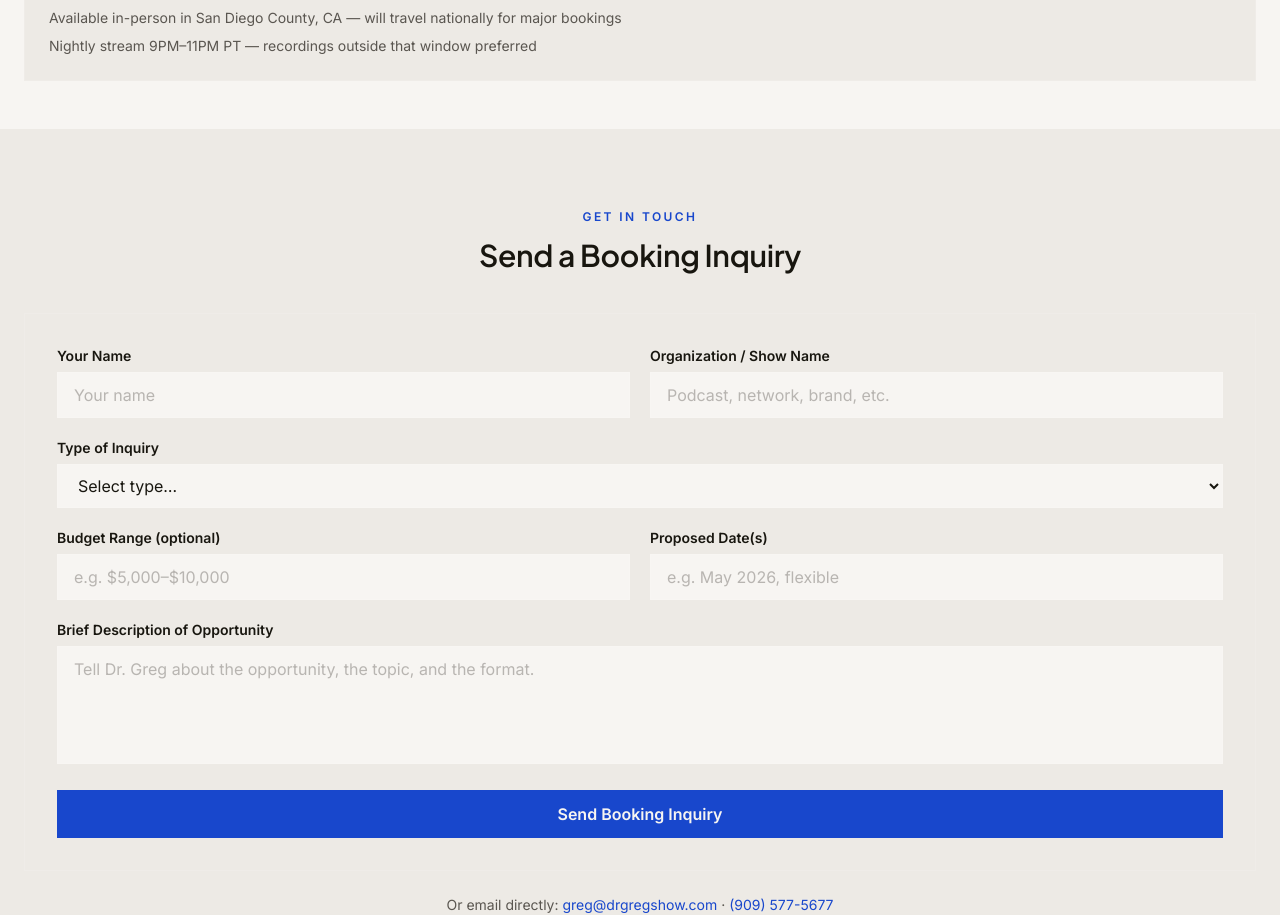
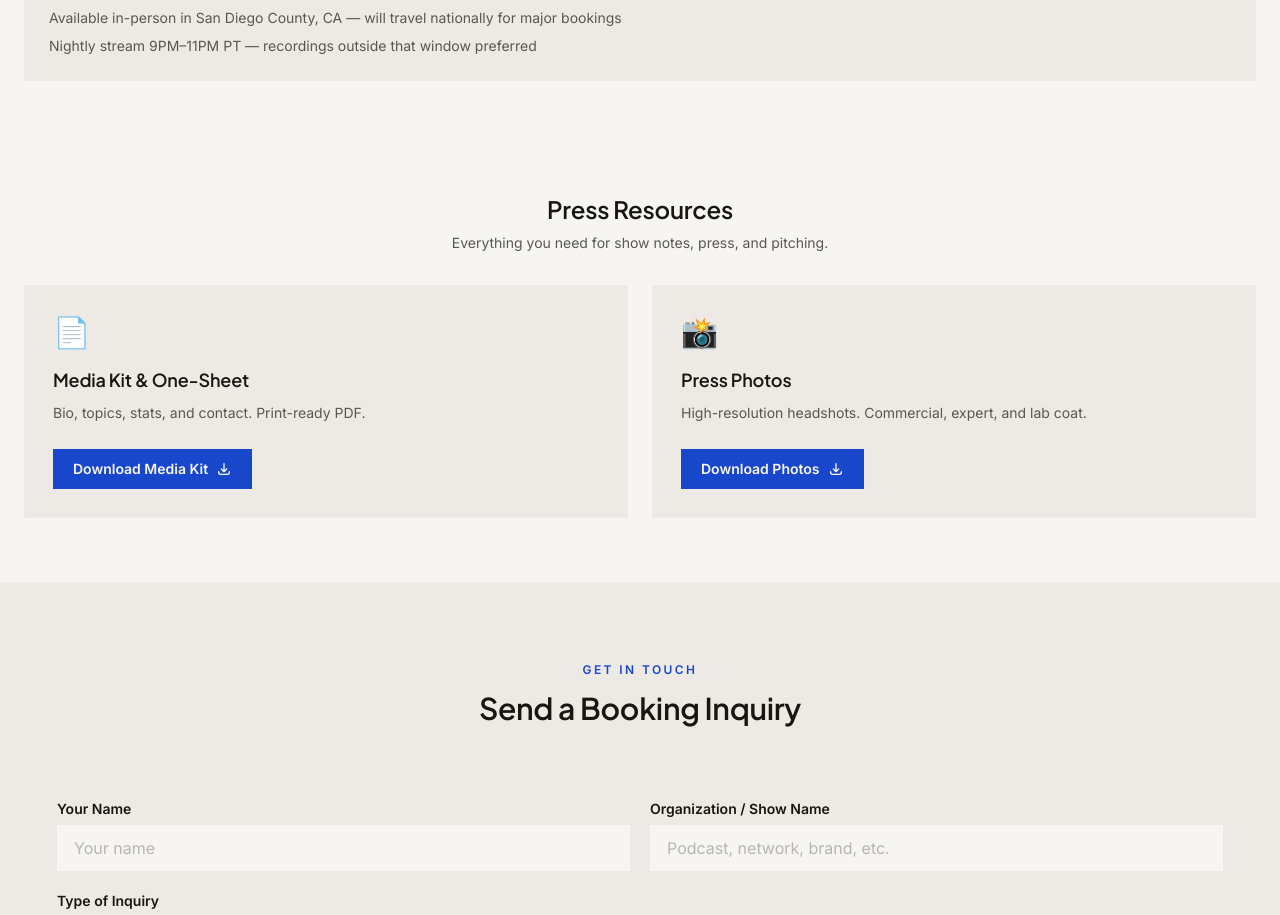
Before and after one commit to gregnewkirk/drgregshow-website, a Next.js app: page /book in a window 1280 px wide. Shown: the part 3801-4716 px from the top of the page. Built offline with nearby package versions, Linux system fonts and the light colour scheme.

Commit message:
Add Press Resources download section to /book page

```diff
--- a/src/app/book/page.tsx
+++ b/src/app/book/page.tsx
@@ -256,6 +256,50 @@ export default function BookPage() {
           </div>
         </section>
 
+        {/* Downloads */}
+        <section className="py-16 bg-bg">
+          <div className="max-w-4xl mx-auto px-6">
+            <h2 className="text-2xl font-heading font-bold text-text-primary mb-2 text-center">Press Resources</h2>
+            <p className="text-text-secondary text-center mb-8 text-sm">Everything you need for show notes, press, and pitching.</p>
+            <div className="grid grid-cols-1 sm:grid-cols-2 gap-6">
+              <div className="bg-bg-surface rounded-xl border border-white/10 p-7 flex flex-col items-start hover:border-accent-cyan/30 transition-colors">
+                <div className="text-3xl mb-4">📄</div>
+                <h3 className="font-heading font-bold text-text-primary text-lg mb-2">Media Kit & One-Sheet</h3>
+                <p className="text-text-secondary text-sm leading-relaxed mb-6 flex-1">
+                  Bio, topics, stats, and contact. Print-ready PDF.
+                </p>
+                <a
+                  href="/media/one-sheet.pdf"
+                  download
+                  className="inline-flex items-center gap-2 px-5 py-2.5 bg-accent-cyan text-bg text-sm font-semibold rounded-lg hover:bg-accent-cyan/90 transition-colors"
+                >
+                  Download Media Kit
+                  <svg className="w-4 h-4" fill="none" stroke="currentColor" viewBox="0 0 24 24">
+                    <path strokeLinecap="round" strokeLinejoin="round" strokeWidth={2} d="M4 16v1a3 3 0 003 3h10a3 3 0 003-3v-1m-4-4l-4 4m0 0l-4-4m4 4V4" />
+                  </svg>
+                </a>
+              </div>
+              <div className="bg-bg-surface rounded-xl border border-white/10 p-7 flex flex-col items-start hover:border-accent-cyan/30 transition-colors">
+                <div className="text-3xl mb-4">📸</div>
+                <h3 className="font-heading font-bold text-text-primary text-lg mb-2">Press Photos</h3>
+                <p className="text-text-secondary text-sm leading-relaxed mb-6 flex-1">
+                  High-resolution headshots. Commercial, expert, and lab coat.
+                </p>
+                <a
+                  href="/media/press-photos.zip"
+                  download
+                  className="inline-flex items-center gap-2 px-5 py-2.5 bg-accent-cyan text-bg text-sm font-semibold rounded-lg hover:bg-accent-cyan/90 transition-colors"
+                >
+                  Download Photos
+                  <svg className="w-4 h-4" fill="none" stroke="currentColor" viewBox="0 0 24 24">
+                    <path strokeLinecap="round" strokeLinejoin="round" strokeWidth={2} d="M4 16v1a3 3 0 003 3h10a3 3 0 003-3v-1m-4-4l-4 4m0 0l-4-4m4 4V4" />
+                  </svg>
+                </a>
+              </div>
+            </div>
+          </div>
+        </section>
+
         {/* Booking Form */}
         <section className="py-20 bg-bg-surface">
           <div className="max-w-2xl mx-auto px-6">
```
